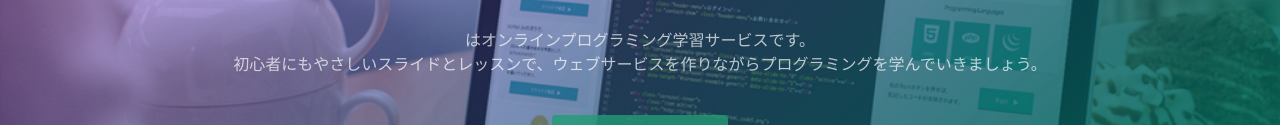
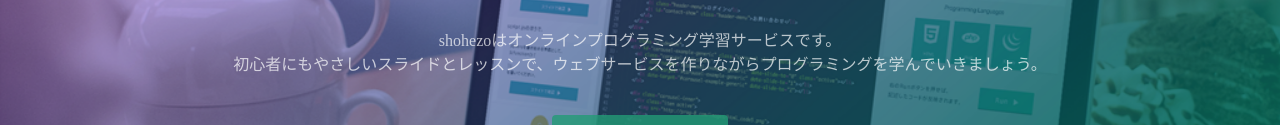
Before and after one commit to shohezo/shohezo.github.io, a plain HTML site: page index.html in a window 1280 px wide. Shown: the part 317-442 px from the top of the page. Drawn offline with Linux system fonts and the light colour scheme.

Commit message:
Update index.html

```diff
--- a/index.html
+++ b/index.html
@@ -24,7 +24,7 @@
   <div class="top-wrapper">
     <div class="container">
       <h1>LEARN TO CODE.<br>LEARN TO BE CREATIVE.</h1>
-      <p>はオンラインプログラミング学習サービスです。<br>初心者にもやさしいスライドとレッスンで、ウェブサービスを作りながらプログラミングを学んでいきましょう。</p>
+      <p>shohezoはオンラインプログラミング学習サービスです。<br>初心者にもやさしいスライドとレッスンで、ウェブサービスを作りながらプログラミングを学んでいきましょう。</p>
       <div class="btn-wrapper">
         <a href="#" class="btn signup">新規登録はこちら</a>
         <p>or</p>
```
